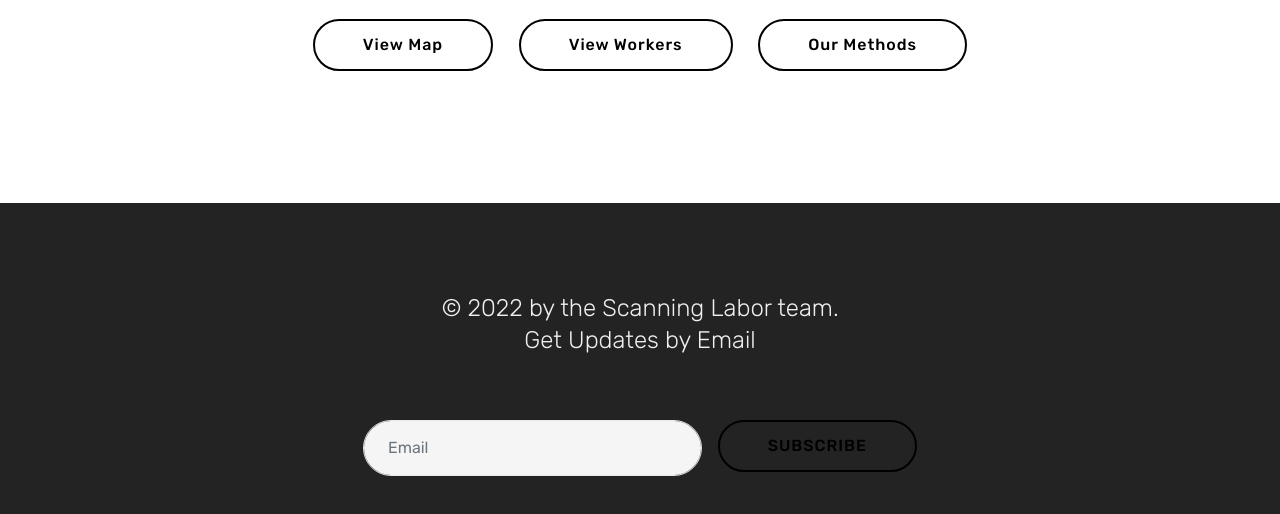
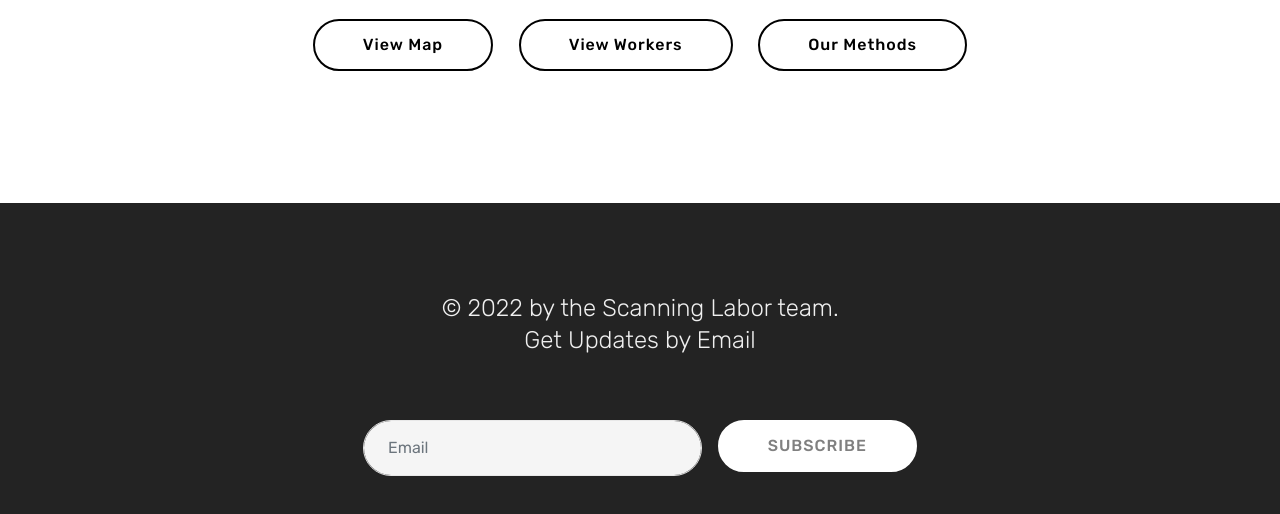
Before and after one commit to scanninglabor/IAScanningLabor, a plain HTML site: page index.html in a window 1280 px wide. Shown: the part 454-968 px from the top of the page. Drawn offline with Linux system fonts and the light colour scheme; files whose address does not match are found by name.

Commit message:
Update index.html

```diff
--- a/index.html
+++ b/index.html
@@ -139,7 +139,7 @@
                             <input type="email" name="email" placeholder="Email" data-form-field="Email" required="required" class="form-control display-7" id="email-form3-v">
                         </div>
                         <div class="col-auto input-group-btn">
-                            <button type="submit" class="btn btn-black-outline  display-4">SUBSCRIBE</button>
+                            <button type="submit" class="btn btn-white  display-4">SUBSCRIBE</button>
                         </div>
                     </div>
                 </form><!---Formbuilder Form--->
```
